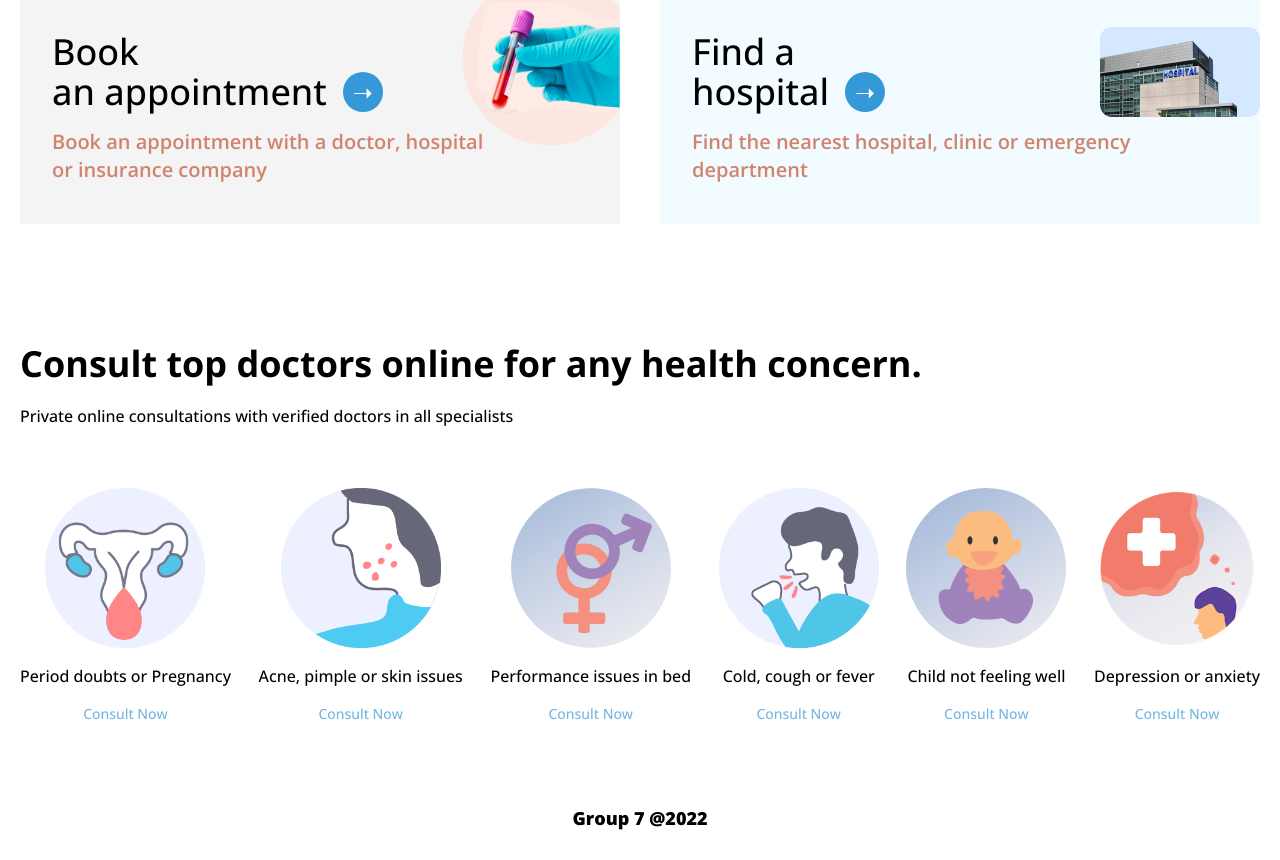
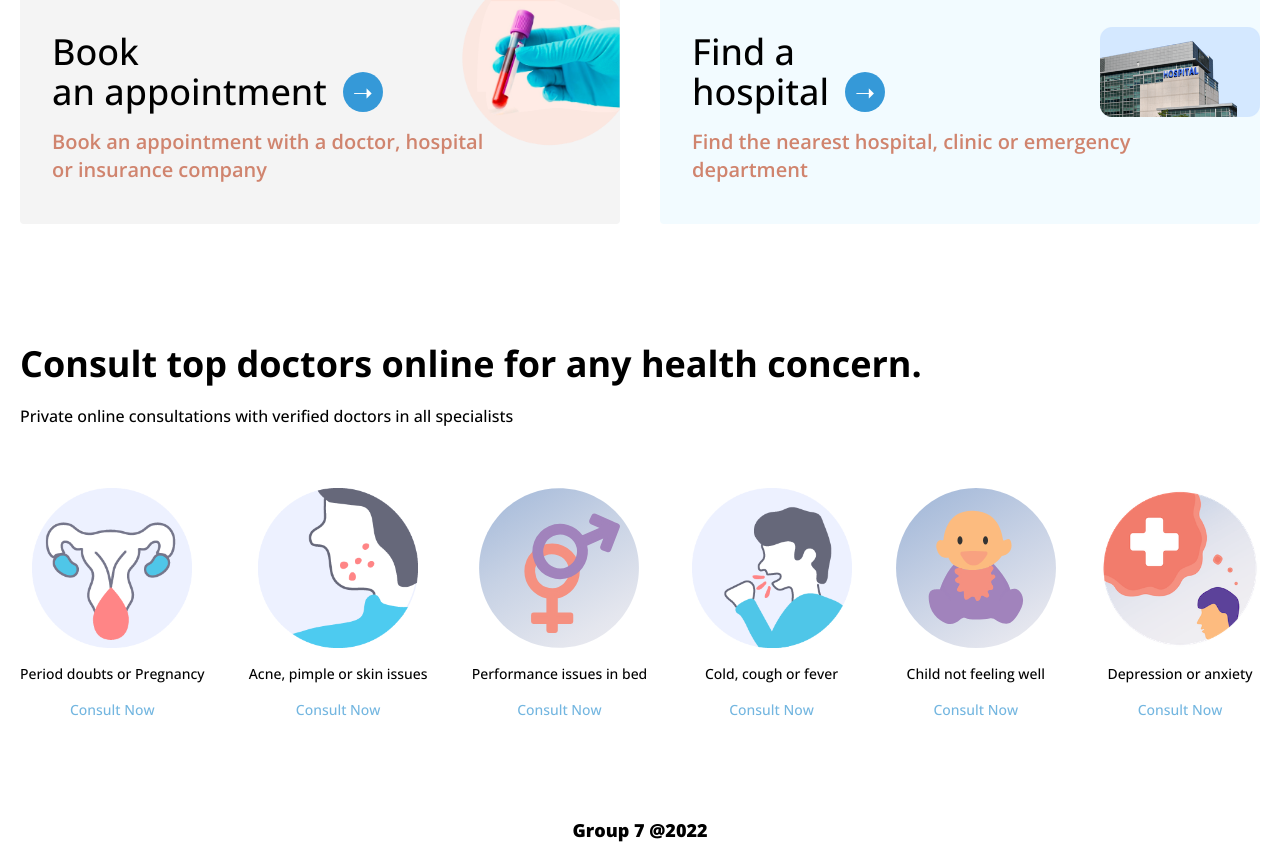
Before and after one commit to Odditty/Medi-Connect, a Next.js app: page / in a window 1280 px wide. Shown: the part 816-1676 px from the top of the page. Before the commit the page ends 1648 px from the top, so only its background shows below. Built offline with nearby package versions, Linux system fonts and the light colour scheme.

Commit message:
fix: dark theme color fix

```diff
--- a/components/Home/HomeCard.tsx
+++ b/components/Home/HomeCard.tsx
@@ -25,7 +25,7 @@ export default function HomeCard({
       }}
     >
       <Link href={link}>
-        <h2 className="flex items-end text-xl md:text-4xl break-words space-x-4 cursor-pointer z-2">
+        <h2 className="flex items-end text-xl text-accentContrastDark md:text-4xl break-words space-x-4 cursor-pointer z-2">
           <span dangerouslySetInnerHTML={{ __html: mainTitle }} />
           <span className="bg-accentDark h-10 w-10 relative flex justify-center items-center rounded-full">
             <span className="text-2xl absolute top-1 bottom-0 text-accentContrast">
--- a/components/Home/HomeCircleItem.tsx
+++ b/components/Home/HomeCircleItem.tsx
@@ -23,7 +23,7 @@ export default function HomeCircleItem({ title, image, link }: Props) {
               />
             </div>
           </div>
-          <h4 className="text-center">{title}</h4>
+          <h4 className="text-center text-sm md:text-md">{title}</h4>
           <h5 className="text-sm text-center text-accent">Consult Now</h5>
         </div>
       </Link>
--- a/components/common/Footer.tsx
+++ b/components/common/Footer.tsx
@@ -2,7 +2,7 @@ import React from "react";
 
 export default function Footer() {
   return (
-    <div className="max-w-screen-10xl mx-auto text-center text-lg text-bg-accent font-black">
+    <div className="max-w-screen-10xl mx-auto text-center text-lg text-bg-accent font-black py-4">
       Group 7 @{new Date().getFullYear()}
     </div>
   );
--- a/styles/theme.scss
+++ b/styles/theme.scss
@@ -3,6 +3,7 @@
   --accent-light-color: #a5c5da;
   --accent-dark-color: #3599d8;
   --accent-contrast-color: #fff;
+  --accent-contrast-black-color: #000;
 }
 
 @mixin dark-theme {
--- a/windi.config.ts
+++ b/windi.config.ts
@@ -15,6 +15,7 @@ export default defineConfig({
           "accentLight": "var(--accent-light-color)",
           "accentDark": "var(--accent-dark-color)",
           "accentContrast": "var(--accent-contrast-color)",
+          "accentContrastDark": "var(--accent-contrast-black-color)",
           "error": "var(--error)",
           "warning": "var(--warning)",
           "info": "var(--info)",
```
